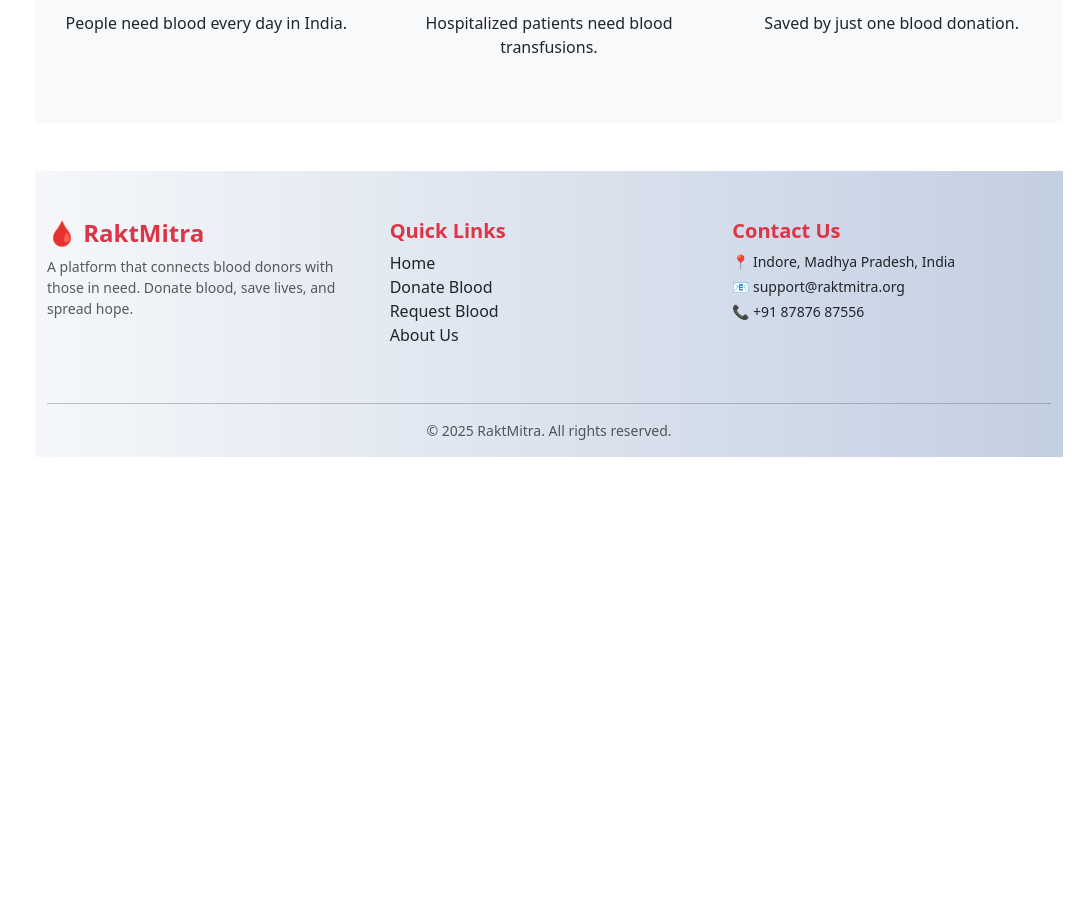
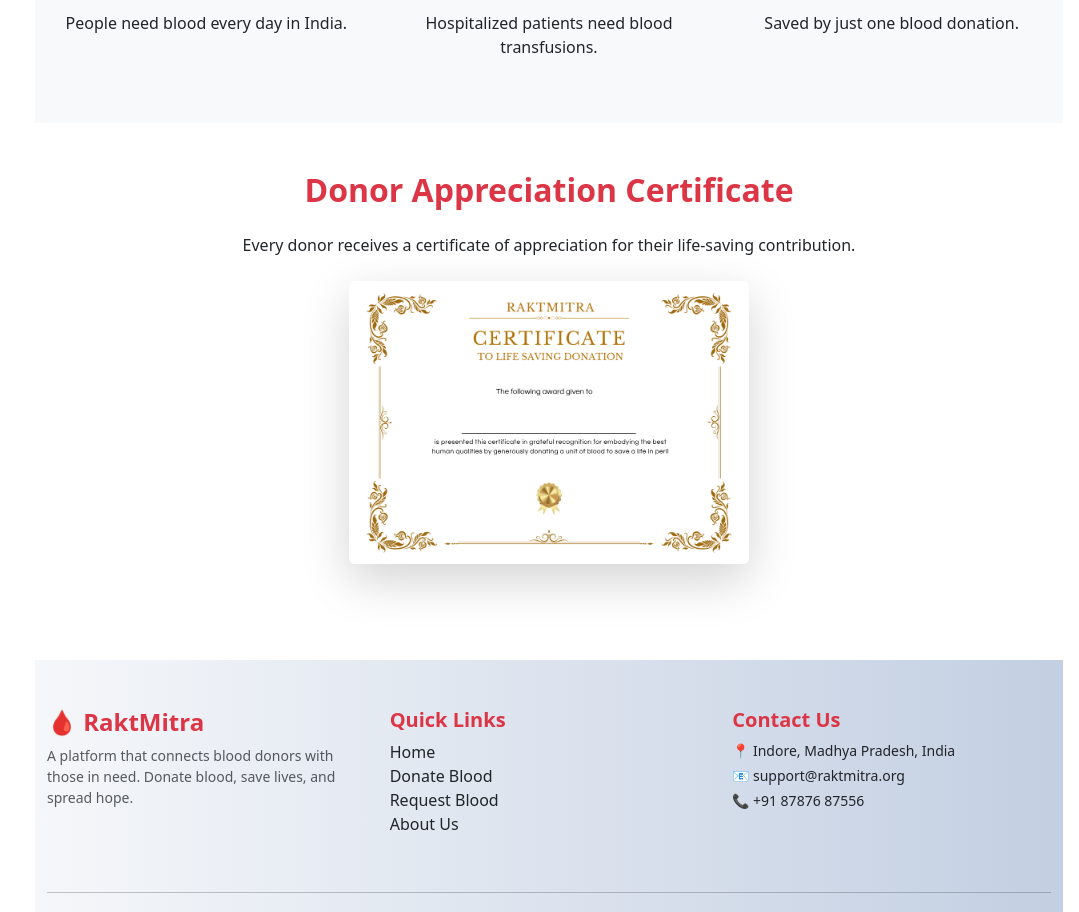
Before and after one commit to ayushchoyal/RaktMirta-frontend, a React (Vite) app: page / in a window 1280 px wide. Shown: the part 960-1872 px from the top of the page, without its empty margins (201-1280 px from the left). Before the commit the page ends 1433 px from the top, so only its background shows below. Built offline with nearby package versions, Linux system fonts and the light colour scheme; sample sign-in values are in the browser's storage.

Commit message:
add certificate

```diff
--- a/src/component/Donar.jsx
+++ b/src/component/Donar.jsx
@@ -32,7 +32,8 @@ const Donor = () => {
         }
 
         const data = await response.json();
-        setDonors(data);
+        const activeDonors = data.filter((donor) => donor.status === true);
+        setDonors(activeDonors);
       } catch (err) {
         console.error("Error fetching donors:", err);
         setError(err.message);
--- a/src/component/DonorRegistration.jsx
+++ b/src/component/DonorRegistration.jsx
@@ -1,4 +1,4 @@
-import React, { useState } from "react";
+import React, { useState,useEffect } from "react";
 import { useNavigate } from "react-router-dom";
 import {
   Container,
@@ -107,6 +107,38 @@ const DonorRegistration = () => {
     "Tuberculosis",
     "None",
   ];
+  useEffect(() => {
+    const fetchUserData = async () => {
+      try {
+        const token = localStorage.getItem("token");
+        if (!token) {
+          navigate("/login");
+          return;
+        }
+
+        const response = await fetch("http://localhost:8080/user/details", {
+          headers: { Authorization: `Bearer ${token}` },
+        });
+
+        if (response.ok) {
+          const userData = await response.json();
+          // Assuming backend returns { name, email, phone }
+          setFormData((prev) => ({
+            ...prev,
+            name: userData.name || "",
+            email: userData.email || "",
+            phone: userData.phone || "",
+          }));
+        } else {
+          console.error("Failed to fetch user details");
+        }
+      } catch (error) {
+        console.error("Error fetching user data:", error);
+      }
+    };
+
+    fetchUserData();
+  }, [navigate]);
 
   const handleChange = (e) => {
     const { name, value, type, checked, files } = e.target;
@@ -178,7 +210,7 @@ const DonorRegistration = () => {
 
       // Send to backend
       const response = await fetch(
-        "http://localhost:8080/user/donor/register",
+        "http://localhost:8080/user/register",
         {
           method: "POST",
           headers: { Authorization: `Bearer ${token}` }, // don’t set Content-Type manually
@@ -582,6 +614,8 @@ const DonorRegistration = () => {
                     </Form.Group>
                   </Col>
                   <Col md={4}>
+                   <Form.Group className="mb-3">
+                      <Form.Label>Alcohol Consumption</Form.Label>
                     <Form.Select
                       name="alcoholConsumption"
                       value={formData.alcoholConsumption}
@@ -592,6 +626,7 @@ const DonorRegistration = () => {
                       <option value="Occasionally">Occasionally</option>
                       <option value="Regularly">Regularly</option>
                     </Form.Select>
+                    </Form.Group>
                   </Col>
                   {formData.gender === "female" && (
                     <Col md={4}>
--- a/src/component/Home.jsx
+++ b/src/component/Home.jsx
@@ -12,6 +12,11 @@ const Home = () => {
           .custom-card:hover {
             transform: translateY(-8px);
             box-shadow: 0 10px 25px rgba(0, 0, 0, 0.2);
+          }
+
+          .certificate-img:hover {
+            transform: scale(1.05);
+            transition: transform 0.3s ease;
           }
         `}
       </style>
@@ -131,6 +136,24 @@ const Home = () => {
         </div>
       </section>
 
+      {/* Donor Certificate Section */}
+      <section className="py-5">
+        <div className="container text-center">
+          <h2 className="fw-bold mb-4 text-danger">Donor Appreciation Certificate</h2>
+          <p className="mb-4">
+            Every donor receives a certificate of appreciation for their life-saving contribution.
+          </p>
+          <div className="d-flex justify-content-center">
+            <img
+              src="RaktMitra Certificate.png"
+              alt="Donor Certificate"
+              className="img-fluid shadow-lg rounded certificate-img"
+              style={{ maxWidth: "400px" }}
+            />
+          </div>
+        </div>
+      </section>
+
       {/* Footer */}
       <footer
         className="text-dark pt-5 pb-3 mt-5"
```
Also changed, not shown: public/RaktMitra Certificate.png (added).
